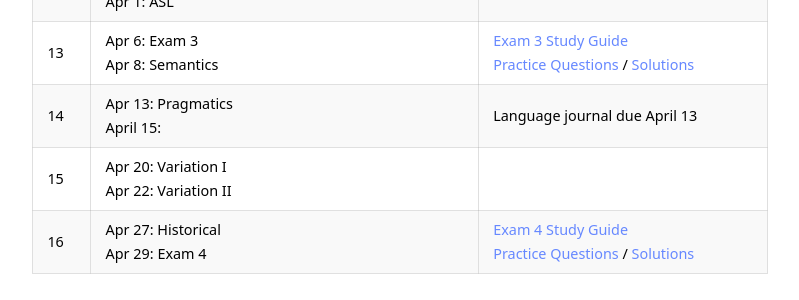
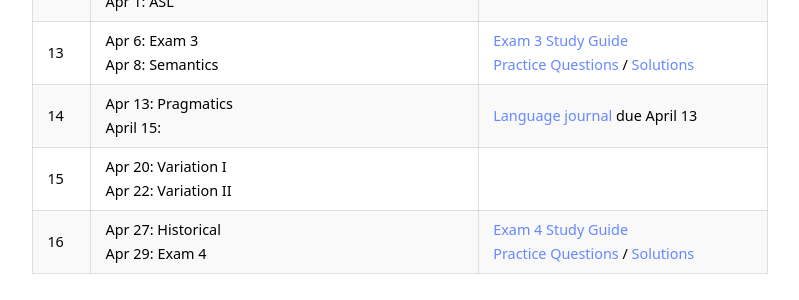
Before and after one commit to kschuler/ling001, a Jekyll site: the page built from index.md, in a window 1280 px wide and 900 px high, scrolled down 2216 px. Shown: the part 154-454 px from the top of the window, without its empty margins (240-1039 px from the left). Built offline with Jekyll 4.4.1, drawn with Linux system fonts in a browser that asks for light colours; part of the change alters nothing that is shown.

```diff
--- a/index.md
+++ b/index.md
@@ -59,7 +59,7 @@ Wk  | Topic | Readings & Resources
 11 | Mar 23: Syntax II<br>Mar 25: Syntax III |
 12 | Mar 30: Syntax IV<br> Apr 1: ASL |
 13 | Apr 6: **Exam 3**<br> Apr 8: Semantics | [Exam 3 Study Guide](not-yet)<br>[Practice Questions](not-yet) / [Solutions](not-yet)
-14 | Apr 13: Pragmatics<br>April 15: | **Language journal due April 13**
+14 | Apr 13: Pragmatics<br>April 15: | **[Language journal](resources/language-journal-assignment) due April 13**
 15 | Apr 20:  Variation I<br> Apr 22: Variation II |
 16 | Apr 27: Historical<br>Apr 29: **Exam 4** | [Exam 4 Study Guide](not-yet)<br>[Practice Questions](not-yet) / [Solutions](not-yet)
 
```
